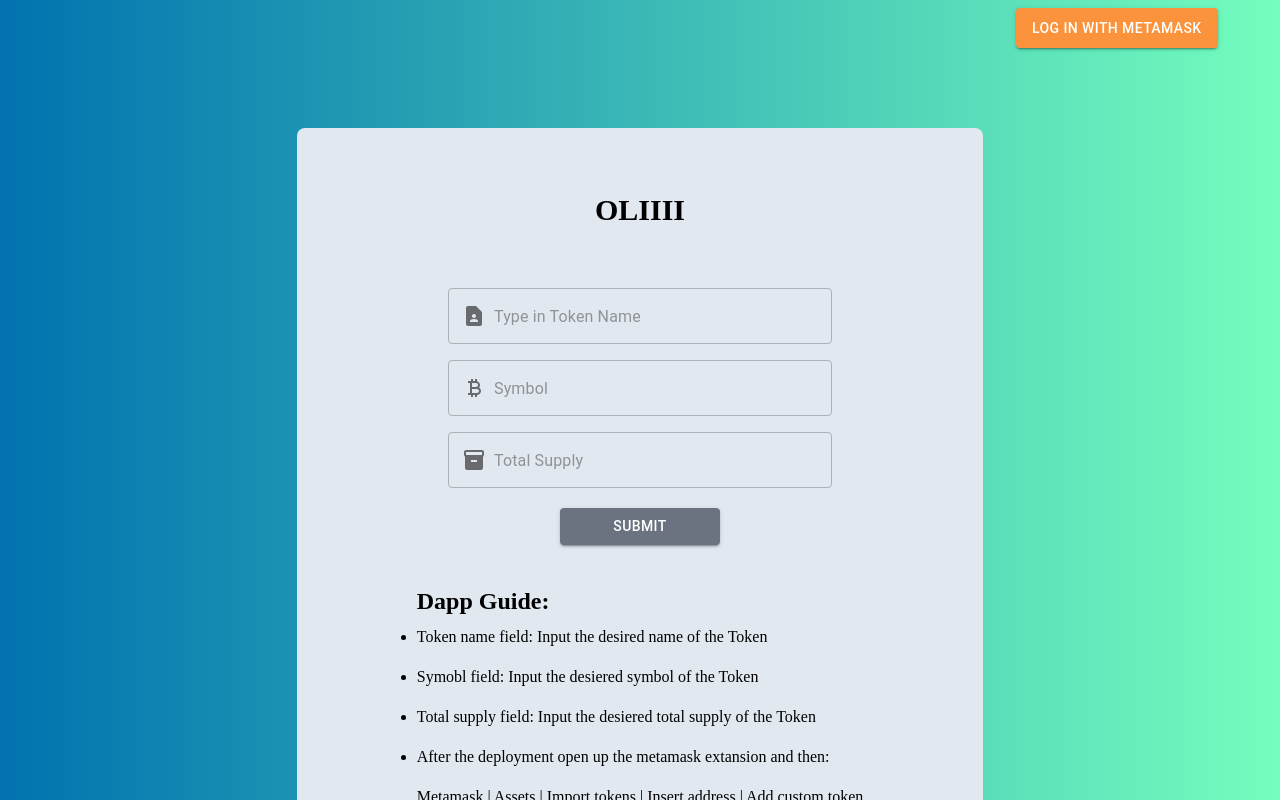
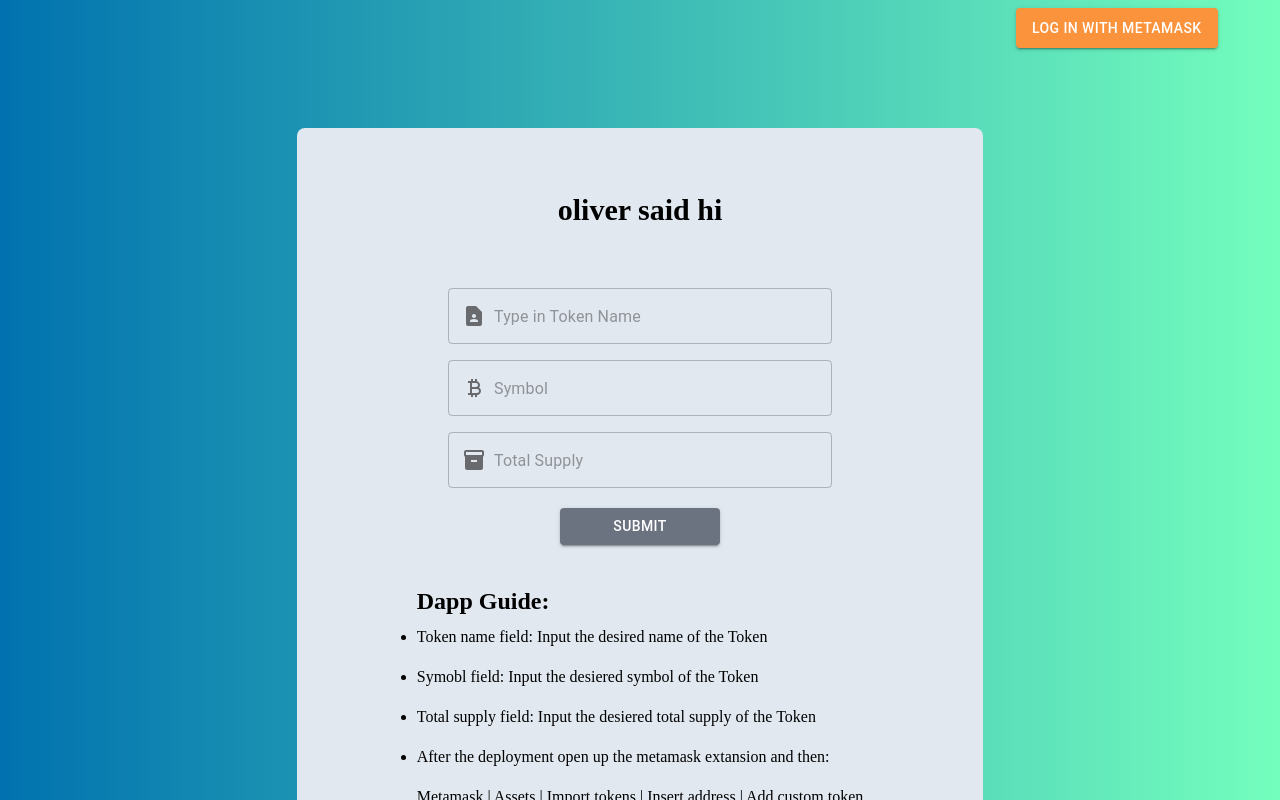
Before and after one commit to jeefxM/ERC20GeneratorFrontend, a Next.js app: page / in a window 1280 px wide. Shown: the top 800 px of the page. Built offline with nearby package versions, Linux system fonts and the light colour scheme.

Commit message:
Update ERC20Generator.jsx

```diff
--- a/src/pages/components/ERC20Generator.jsx
+++ b/src/pages/components/ERC20Generator.jsx
@@ -66,7 +66,7 @@ function ERC20Generator(props) {
 
   return (
     <div className="flex flex-col justify-center items-center w-auto px-20 my-32 h-auto py-16 bg-slate-200 gap-5 flex-wrap rounded-lg font-poppins max-md:px-2 max-sm:w-80 max-md:w-196 max-md:justify-start ">
-      <h1 className="text-3xl m max-md:text-xl font-semibold">OLIIII</h1>
+      <h1 className="text-3xl m max-md:text-xl font-semibold">oliver said hi</h1>
       <p className="max-md:text-xs">
         {props.activeAccount &&
           ` Selected Account: ${props.activeAccount} (${props.balance.slice(
```
